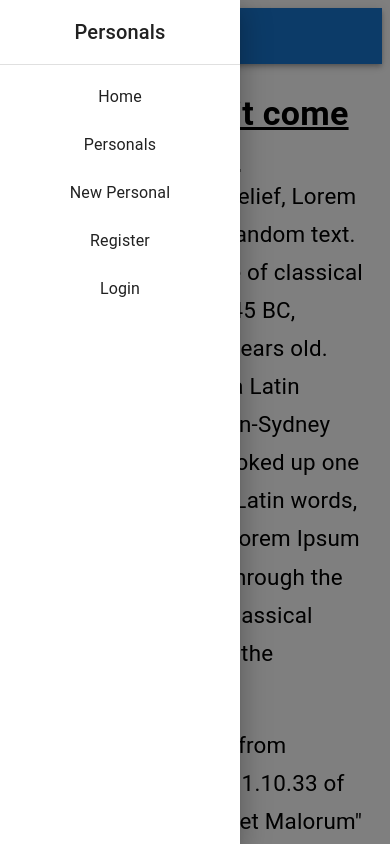
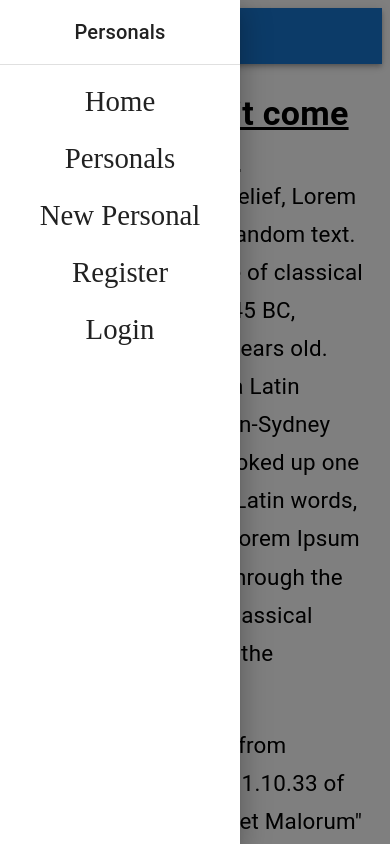
Before and after one commit to IamNuru/personals, a React (Create React App) app: page / in a window 390 px wide. Both pictures are taken after a click on the button "open drawer". Shown: the top 844 px of the page. Built offline with nearby package versions, Linux system fonts and the light colour scheme; the HTML template or start-up script is replaced by a standard one.

Commit message:
little changes

```diff
--- a/src/components/Navbar.js
+++ b/src/components/Navbar.js
@@ -7,7 +7,7 @@ import IconButton from '@mui/material/IconButton';
 import List from '@mui/material/List';
 import ListItem from '@mui/material/ListItem';
 import ListItemButton from '@mui/material/ListItemButton';
-import ListItemText from '@mui/material/ListItemText';
+import ListItemText from '@mui/material/ListItemText'
 import MenuIcon from '@mui/icons-material/Menu';
 import Toolbar from '@mui/material/Toolbar';
 import Typography from '@mui/material/Typography';
@@ -48,21 +48,21 @@ const Navbar = (props) => {
                 <Link to="/" style={linkStyle}>
                     <ListItem disablePadding>
                         <ListItemButton sx={{ textAlign: 'center' }}>
-                            <ListItemText primary='Home' />
+                            <ListItemText disableTypography sx={{fontSize:'1.8rem'}} primary='Home' />
                         </ListItemButton>
                     </ListItem>
                 </Link>
                 <Link to="/personals" style={linkStyle}>
                     <ListItem disablePadding>
                         <ListItemButton sx={{ textAlign: 'center' }}>
-                            <ListItemText primary='Personals' />
+                            <ListItemText disableTypography sx={{fontSize:'1.8rem'}} primary='Personals' />
                         </ListItemButton>
                     </ListItem>
                 </Link>
                 <Link to="/add-new-personal" style={linkStyle}>
                     <ListItem disablePadding>
                         <ListItemButton sx={{ textAlign: 'center' }}>
-                            <ListItemText primary='New Personal' />
+                            <ListItemText disableTypography sx={{fontSize:'1.8rem'}} primary='New Personal' />
                         </ListItemButton>
                     </ListItem>
                 </Link>
@@ -75,14 +75,14 @@ const Navbar = (props) => {
                             <Link to="/register" style={linkStyle}>
                                 <ListItem disablePadding>
                                     <ListItemButton sx={{ textAlign: 'center' }}>
-                                        <ListItemText primary='Register' />
+                                        <ListItemText disableTypography sx={{fontSize:'1.8rem'}} primary='Register' />
                                     </ListItemButton>
                                 </ListItem>
                             </Link>
                             <Link to="/login" style={linkStyle}>
                                 <ListItem disablePadding>
                                     <ListItemButton sx={{ textAlign: 'center' }}>
-                                        <ListItemText primary='Login' />
+                                        <ListItemText disableTypography sx={{fontSize:'1.8rem'}} primary='Login' />
                                     </ListItemButton>
                                 </ListItem>
                             </Link>
--- a/src/components/errors/RenderFormikErrors.js
+++ b/src/components/errors/RenderFormikErrors.js
@@ -25,7 +25,7 @@ const RenderFormikErrors = ({ formik }) => {
                             <ReportIcon fontSize="small" />
                         </ListItemIcon>
                         <ListItemText disableTypography
-                            sx={{ margin: 0, fontWeight: 'lighter', fontSize: '0.85rem', lineHeight: 1.5 }}
+                            sx={{ margin: 0, fontWeight: 'lighter', fontSize: '1rem', lineHeight: 1.5 }}
                             primary={formik.errors[value]}
                         />
                     </ListItem>
```
